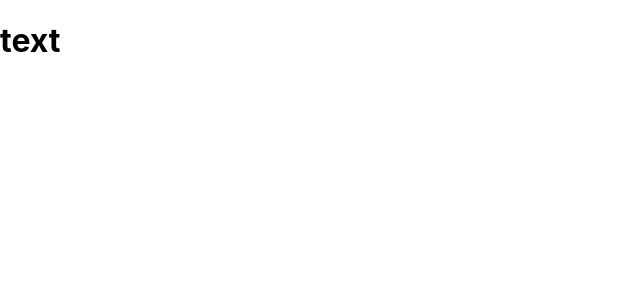
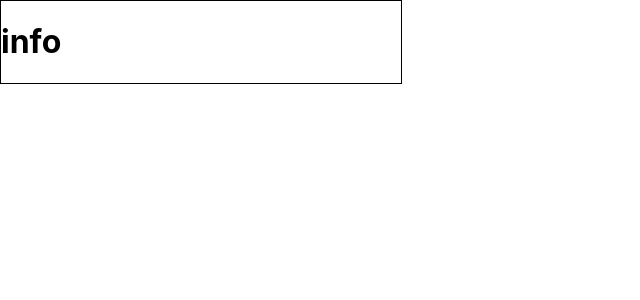
Before and after one commit to glocker/react-quiz, a React app: page / in a window 1280 px wide. Shown: the top 300 px of the page, without its empty margins (0-640 px from the left). Built offline with nearby package versions, Linux system fonts and the light colour scheme.

Commit message:
Layout component prepared

```diff
--- a/src/App.js
+++ b/src/App.js
@@ -1,10 +1,13 @@
 import React, {Component} from 'react';
+import Layout from './hoc/Layout/Layout'
 
 function App() {
   return (
-    <div className="App">
-      <h1>text</h1>
-    </div>
+    <Layout>
+      <div style={{width: 400, border: '1px solid black'}}>
+        <h1>info</h1>
+      </div>
+    </Layout>
   );
 }
 
--- /dev/null
+++ b/src/hoc/Layout/Layout.css
@@ -0,0 +1,11 @@
+.Layout {
+    height: 100vh;
+    display: flex;
+    flex-direction: column;
+}
+
+.Layout main {
+    display: flex;
+    flex-direction: column;
+    flex-grow: 1;
+}
--- /dev/null
+++ b/src/hoc/Layout/Layout.js
@@ -0,0 +1,16 @@
+import React, {Component} from 'react';
+
+class Layout extends Component {
+    render() {
+        return (
+            <div>
+
+                <main>
+                    {this.props.children}
+                </main>
+            </div>
+        )
+    }
+}
+
+export default Layout
```
Also changed, not shown: 1 other file (tests, documents, lock files or other folders).
